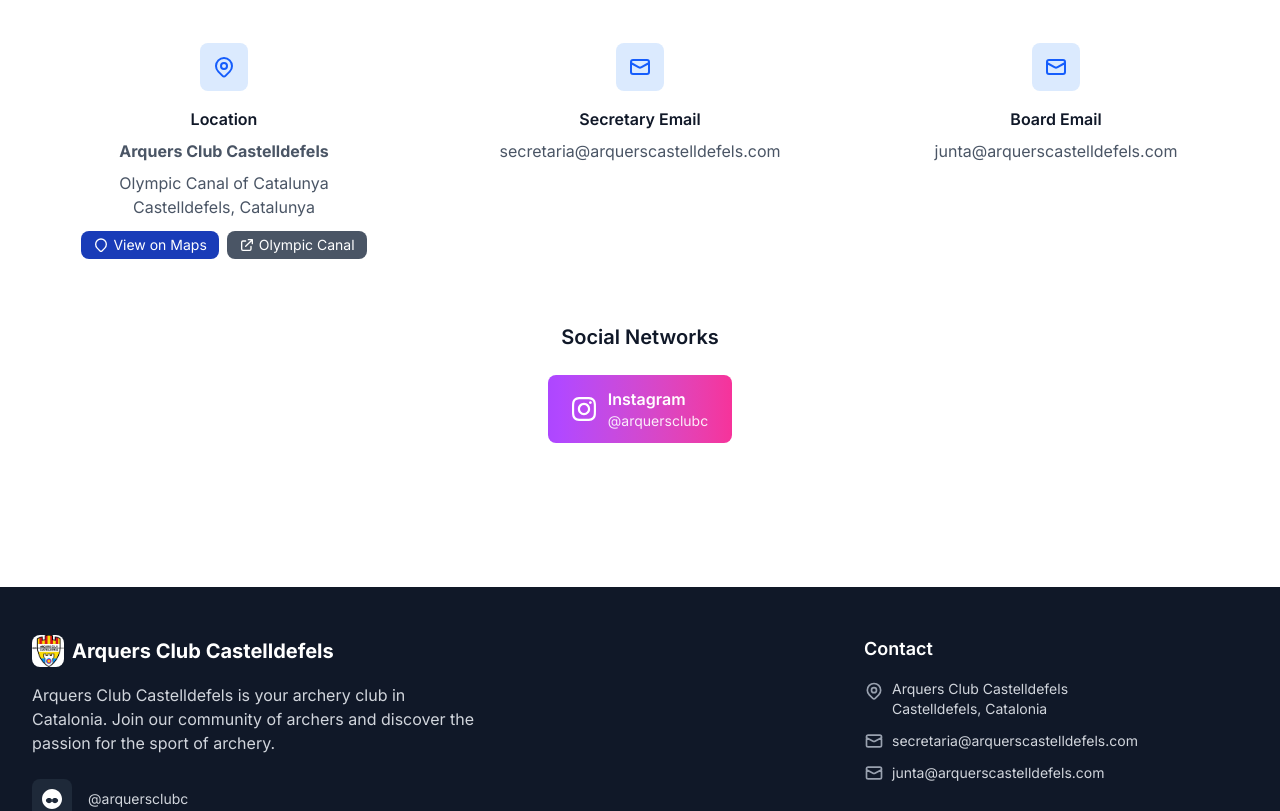
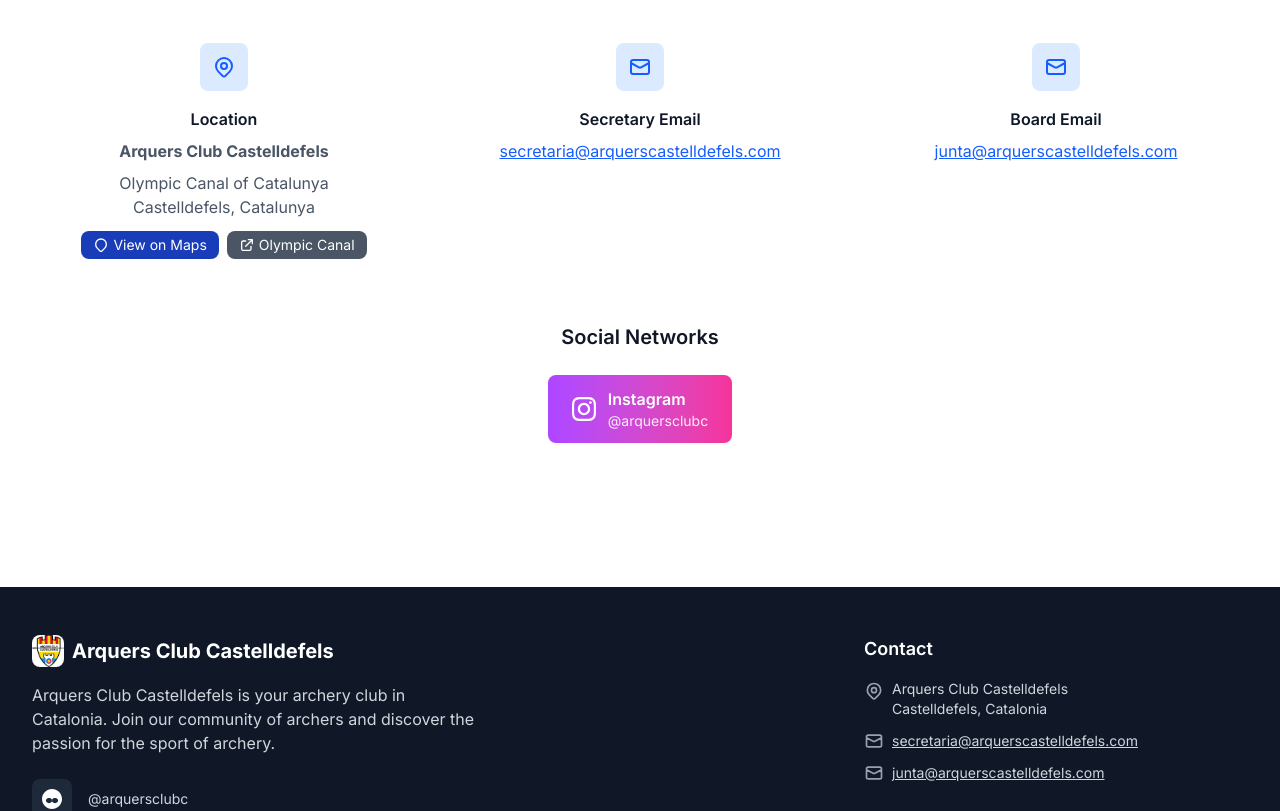
Before and after one commit to edfrias/acc, a Vue app: page / in a window 1280 px wide. Shown: the part 1840-2651 px from the top of the page. Built offline with nearby package versions, Linux system fonts and the light colour scheme.

Commit message:
FEAT Add mailto links to emails

```diff
--- a/src/components/ContactSection.vue
+++ b/src/components/ContactSection.vue
@@ -56,7 +56,13 @@
                 </svg>
               </div>
               <h2 class="font-semibold text-gray-900 mb-2">{{ $t('contact.info.email') }}</h2>
-              <p class="text-gray-600 break-words">{{ $t('club.emails.secretaria') }}</p>
+              <a
+                :href="`mailto:${$t('club.emails.secretaria')}`"
+                class="text-blue-600 hover:text-blue-800 break-words underline transition-colors"
+                :aria-label="`${$t('contact.info.email')}: ${$t('club.emails.secretaria')}`"
+              >
+                {{ $t('club.emails.secretaria') }}
+              </a>
             </div>
 
             <div class="flex flex-col items-center text-center">
@@ -66,7 +72,13 @@
                 </svg>
               </div>
               <h2 class="font-semibold text-gray-900 mb-2">{{ $t('contact.info.emailJunta') }}</h2>
-              <p class="text-gray-600 break-words">{{ $t('club.emails.junta') }}</p>
+              <a
+                :href="`mailto:${$t('club.emails.junta')}`"
+                class="text-blue-600 hover:text-blue-800 break-words underline transition-colors"
+                :aria-label="`${$t('contact.info.emailJunta')}: ${$t('club.emails.junta')}`"
+              >
+                {{ $t('club.emails.junta') }}
+              </a>
             </div>
           </div>
 
--- a/src/components/FooterSection.vue
+++ b/src/components/FooterSection.vue
@@ -50,13 +50,25 @@
               <svg class="w-5 h-5 text-gray-400 mr-2 flex-shrink-0" fill="none" stroke="currentColor" viewBox="0 0 24 24">
                 <path stroke-linecap="round" stroke-linejoin="round" stroke-width="2" d="M3 8l7.89 4.26a2 2 0 002.22 0L21 8M5 19h14a2 2 0 002-2V7a2 2 0 00-2-2H5a2 2 0 00-2 2v10a2 2 0 002 2z"/>
               </svg>
-              <span class="text-gray-300 text-sm">{{ $t('club.emails.secretaria') }}</span>
+              <a
+                :href="`mailto:${$t('club.emails.secretaria')}`"
+                class="text-gray-300 hover:text-white text-sm underline transition-colors"
+                :aria-label="`${$t('contact.info.email')}: ${$t('club.emails.secretaria')}`"
+              >
+                {{ $t('club.emails.secretaria') }}
+              </a>
             </li>
             <li class="flex items-center">
               <svg class="w-5 h-5 text-gray-400 mr-2 flex-shrink-0" fill="none" stroke="currentColor" viewBox="0 0 24 24">
                 <path stroke-linecap="round" stroke-linejoin="round" stroke-width="2" d="M3 8l7.89 4.26a2 2 0 002.22 0L21 8M5 19h14a2 2 0 002-2V7a2 2 0 00-2-2H5a2 2 0 00-2 2v10a2 2 0 002 2z"/>
               </svg>
-              <span class="text-gray-300 text-sm">{{ $t('club.emails.junta') }}</span>
+              <a
+                :href="`mailto:${$t('club.emails.junta')}`"
+                class="text-gray-300 hover:text-white text-sm underline transition-colors"
+                :aria-label="`${$t('contact.info.emailJunta')}: ${$t('club.emails.junta')}`"
+              >
+                {{ $t('club.emails.junta') }}
+              </a>
             </li>
           </ul>
         </div>
```
